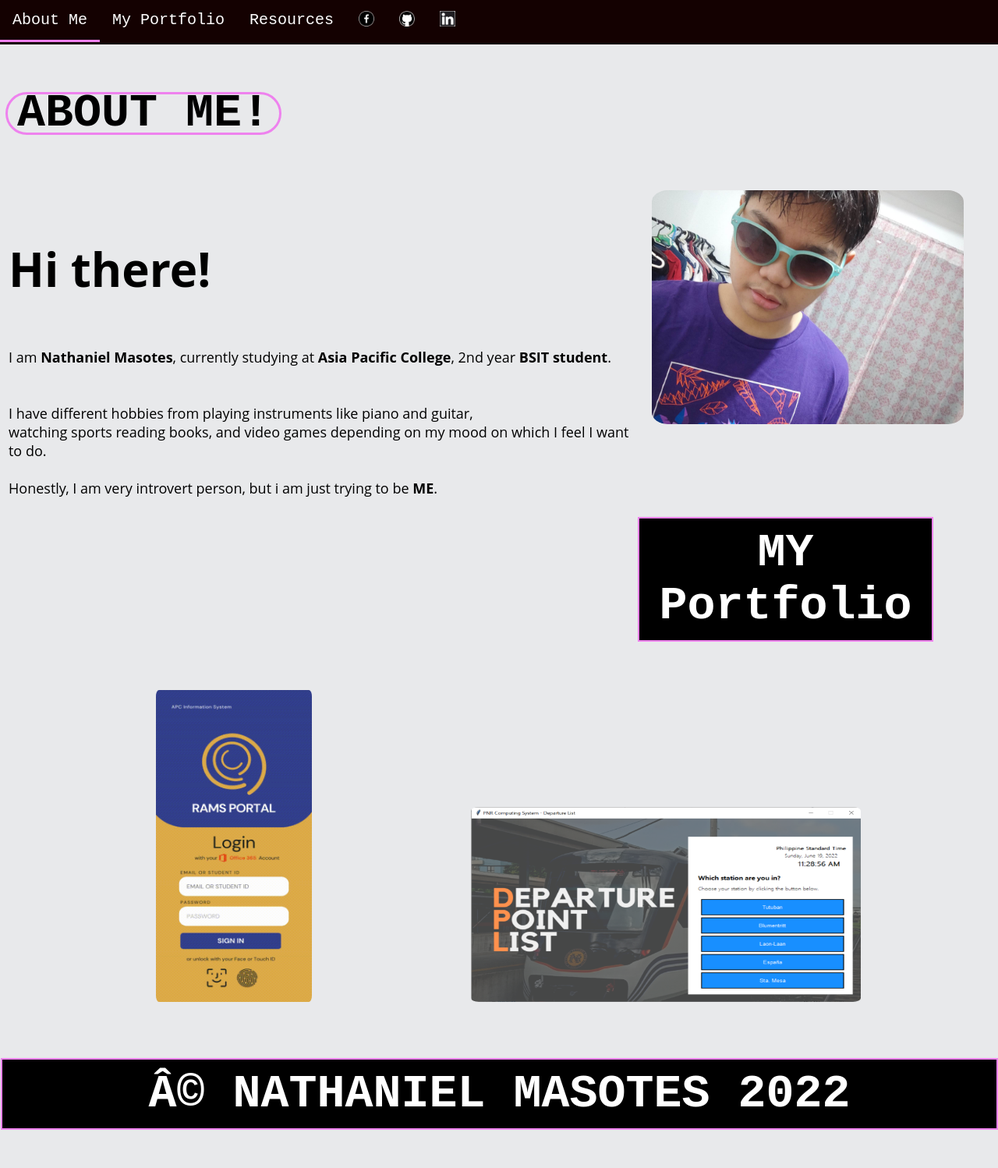
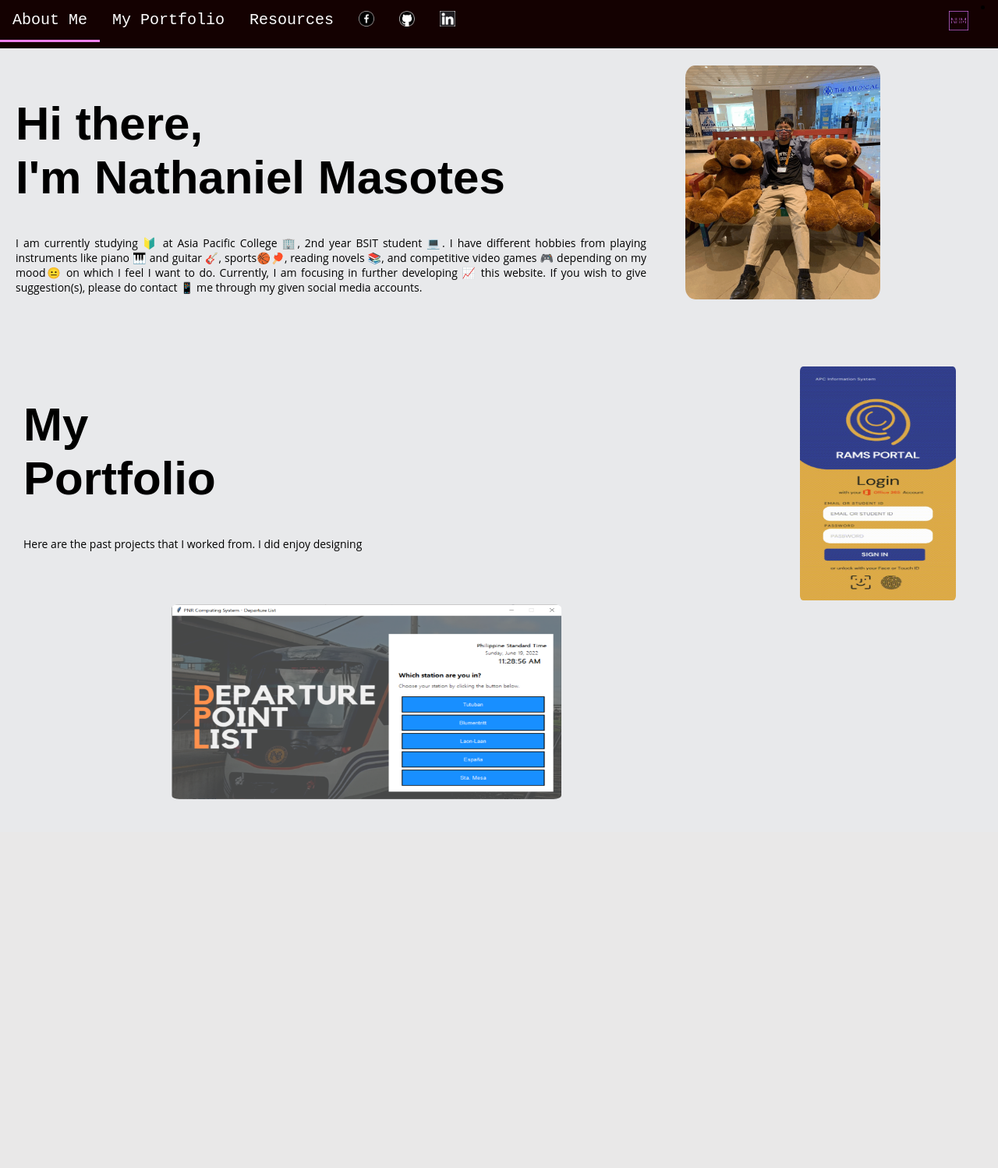
Before and after one commit to nrmasotes/lab2, a PHP site: page / in a window 1280 px wide. Shown: the whole page at 78% size. After the commit the page ends 1025 px from the top, so only its background shows below. Run offline with PHP 8.4, Linux system fonts and the light colour scheme.

Commit message:
My Personal Website v.7

```diff
--- a/week5/index.html
+++ b/week5/index.html
@@ -1,26 +1,19 @@
 <!DOCTYPE html>
 <html>
-<body>
-
 <head>
 	<meta name="viewport" content="width=device-width, initial-scale=1">
 	<link rel="stylesheet" href="mystyle.css">
+	<link rel="shortcut icon" type="image/png" href="img/NHM.png">
+    <title>nrmasotes</title>
 </head>
-
-	<style>
-	body {
-		background-color: #E8E9EB;
-
-	 }
-
-	body {margin: 0px;}
-
-	</style>
-	</head>
+<body>
+	<main>
 	<div class="topnav">
-	  <a class="active" href="#home">About Me</a>
-	  <a href="#news">My Portfolio</a>
+	  <a class="active" href="#Aboutme">About Me</a>
+	  <a href="#MyPortfolio">My Portfolio</a>
 	  <a href="resource.html">Resources</a>
+	  <li style="float:right"><a  href="#Home">
+		<img src="nhm (3).png" width="25px" height="25px" overflow="hidden" margin-top="-6px" margin-right="10px"></a></li>
 
 	  <a href="https://www.facebook.com/nathaniel.masotes11/"><img src="facebook2.png" alt="facebook"
 		style="width:20px;height:20px;"></a>
@@ -34,57 +27,50 @@
 	</div>
 
 		<div class="header">
-			<h1>ABOUT ME!</h1>
 	</div>
 
 	</style>
 	</head>
     <div class="row">
       <div class="column1">
-
-
-
-      <h3>Hi there!</h3>
-	  <p>I am <b>Nathaniel Masotes</b>, currently studying at <b>Asia Pacific College</b>, 2nd year <b>BSIT student</b>. <br><br>
-	  <br>I have different hobbies from playing instruments like piano and guitar, <br>
-	  watching sports  reading books, and video games depending on my mood on which I feel I want to do.
-
+      <h1>Hi there, <br>I'm Nathaniel Masotes</h1>
+	  <p>I am currently studying &#128304 at
+	  Asia Pacific College &#127970, 2nd year BSIT student &#128187.
+	  I have different hobbies from playing instruments like piano &#127929 and guitar &#127928,
+	  sports&#127936&#127955, reading novels &#128218, and competitive video games &#127918 depending on my mood&#128528 on
+	  which I feel I want to do. Currently, I am focusing in further developing &#128200 this website. If you wish to give suggestion(s),
+	  please do contact &#128241 me through my given social media accounts.</p>
+		</div>
+		<div class="pfp">
+			<img src="pfp.gif"
+			alt="profile pic" width="400" height="300"  style="width: 250px;
+			margin-left: 50px; position: relative; border-radius: 5%;" >
+		</div>
 	<br>
 	<br>
-	  Honestly, I am very introvert person, but i am just trying to be <b>ME</b>.
 	<br>
 	<br>
-      </p>
+	<div class="row">
+		<div class="column2">
+		<h1>My <br>Portfolio</h1>
+		<p>Here are the past projects that I worked from. I did enjoy designing </p>
 		  </div>
-		<div class="pfp">
-			<img src="pfp.jpg"
-			alt="profile pic" width="400" height="300"  style="width: 400px;
-			margin-left: 20px; position: relative; border-radius: 5%;" >
-		</div>
-	<br>
-		<div class="header">
-			<br>
-			<br>
-			<h2>MY Portfolio</h2>
-		</div>
-	</div>
-
 		  <div class="projects">
 			  <img src="RAMS Portal mobile ver.  INMEDIA (1).gif"
-		alt="rams portal" width="100px" height="400px"  style="width: 200px;
-		margin-left: 200px; position: relative; border-radius: 2%; margin-top: 1px;" >
+			  alt="profile pic" width="400" height="300"  style="width: 200px;
+			  margin-left: 200px; position: relative; border-radius: 2%;">
 			  <img src="proj2.png"
 			  alt="pnr demo" width="1000px" height="250px"  style="width: 500px;
-		margin-left: 200px; position: relative; border-radius: 2%; margin-top: 10px;" >
+			  margin-left: 200px; position: relative; border-radius: 2%; margin-top: 1px;">
 		  </div>
 
 	<br>
 
 
 
-	<h2>© NATHANIEL MASOTES 2022</h2>
 
 
 
+	</main>
 </body>
 </html>
--- a/week5/mystyle.css
+++ b/week5/mystyle.css
@@ -1,4 +1,9 @@
+    body {
+		    background-color: #E8E9EB;
 
+	    }
+
+	  body {margin: 0px;}
 	  .topnav {
         overflow: auto;
         background-color: #140101;
@@ -64,7 +69,7 @@
     }
 
     .column2 {
-        float: right;
+        float: left;
         width: 65%;
         overflow: hidden;
     }
@@ -72,22 +77,15 @@
         margin: auto;
         padding: 10px;
         min-height:300px;
-        margin: 20px 20px 0 0;
         position: relative;
         z-index: 1;
     }
      h1 {
-        border-radius: 30px;
-        border: 3px solid violet;
-        font-family: 'Courier New', cursive;
-	    text-align: left;
+          font-family: 'Arial';
           font-size: 60px;
-        padding: 15px;
-        color: white;
-        margin-left: 1px;
-        margin-top: 50px;
+          color: black;
+          margin-left: 10px ;
       }
-
     h2 {
         background-color: black;
         border: 2px solid violet;
@@ -98,15 +96,10 @@
         color: white;
         margin-left: 1px;
     }
-    h3 {
+    p {
+        text-align: justify;
         font-family: 'Open Sans';
-        font-size: 60px;
+        font-size: 14px;
         color: black;
-        margin-left: 1px ;
+        margin-left: 10px ;
     }
-    p {
-        font-family: 'Open Sans', monospace;
-        font-size: 18px;
-        color: black;
-        margin-left: 1px ;
-    }
```
Also changed, not shown: resource.html (+31 -0 lines), week5/MicrosoftTeams-image (24).png (added), week5/NHM (1).png (added), week5/NHM.png (added), week5/bear.jpg (added), week5/favicon.ico (added), week5/nhm (2).png (added), week5/nhm (3).png (added), week5/pfp.gif (added), week5/tableten.jpg (added). Lines whose indentation alone changed are shown as unchanged.
